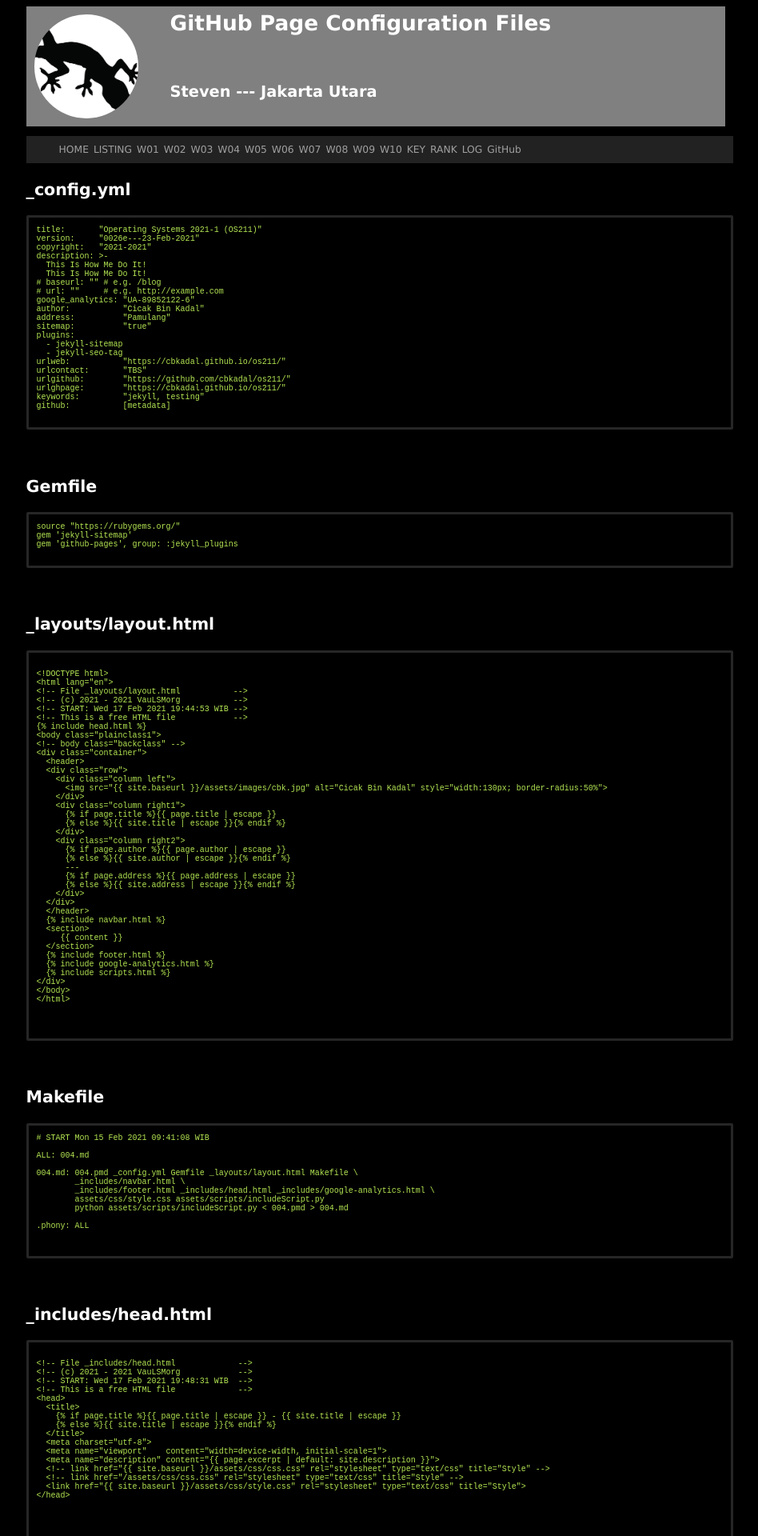
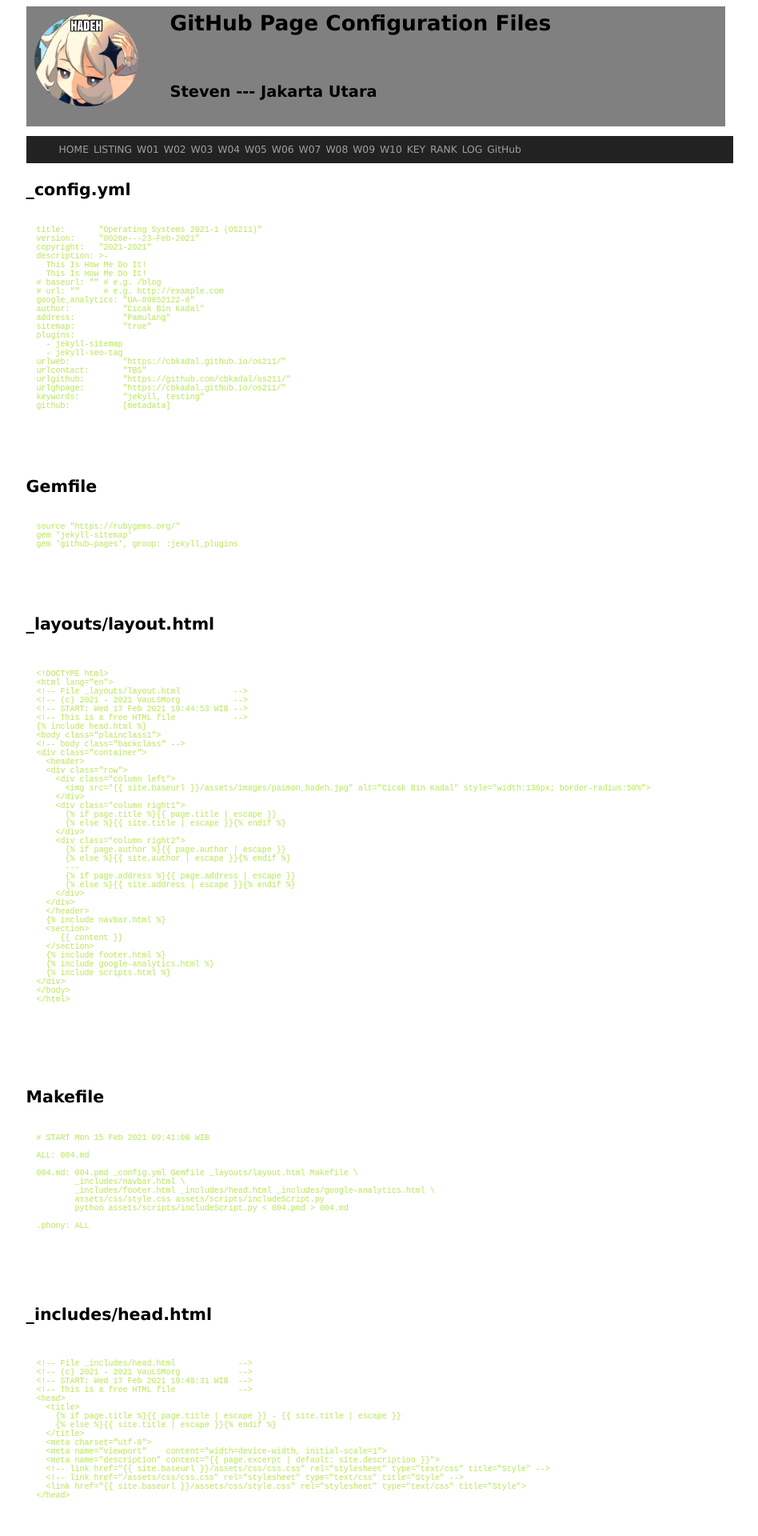
Before and after one commit to stevensim226/GSGS_JEKYLL, a Jekyll site: the page built from 004.md, in a window 1280 px wide. Shown: the top 1920 px of the page at 80% size, without its empty margins (165-1113 px from the left). Built offline with Jekyll 4.4.1, drawn with Linux system fonts in a browser that asks for light colours.

Commit message:
light theme + hadeh paimon

```diff
--- a/004.md
+++ b/004.md
@@ -58,7 +58,7 @@
   <header>
   <div class="row">
     <div class="column left">
-      <img src="{{ site.baseurl }}/assets/images/cbk.jpg" alt="Cicak Bin Kadal" style="width:130px; border-radius:50%">
+      <img src="{{ site.baseurl }}/assets/images/paimon_hadeh.jpg" alt="Cicak Bin Kadal" style="width:130px; border-radius:50%">
     </div>
     <div class="column right1">
       {% if page.title %}{{ page.title | escape }}
--- a/_layouts/layout.html
+++ b/_layouts/layout.html
@@ -11,7 +11,7 @@
   <header>
   <div class="row">
     <div class="column left">
-      <img src="{{ site.baseurl }}/assets/images/cbk.jpg" alt="Cicak Bin Kadal" style="width:130px; border-radius:50%">
+      <img src="{{ site.baseurl }}/assets/images/paimon_hadeh.jpg" alt="Cicak Bin Kadal" style="width:130px; border-radius:50%">
     </div>
     <div class="column right1">
       {% if page.title %}{{ page.title | escape }}
--- a/assets/css/style.css
+++ b/assets/css/style.css
@@ -9,13 +9,13 @@
 }
 
 .plainclass {
-  color:            white;
-  background-color: #001030;
+  color:            #001030;
+  background-color: white;
 }
 
 .plainclass1 {
-  color:            white;
-  background-color: black;
+  color:            black;
+  background-color: white;
 }
 
 .container {
```
Also changed, not shown: TXT/myrank.txt (added), assets/images/cbk.jpg (deleted), assets/images/paimon_hadeh.jpg (added).
